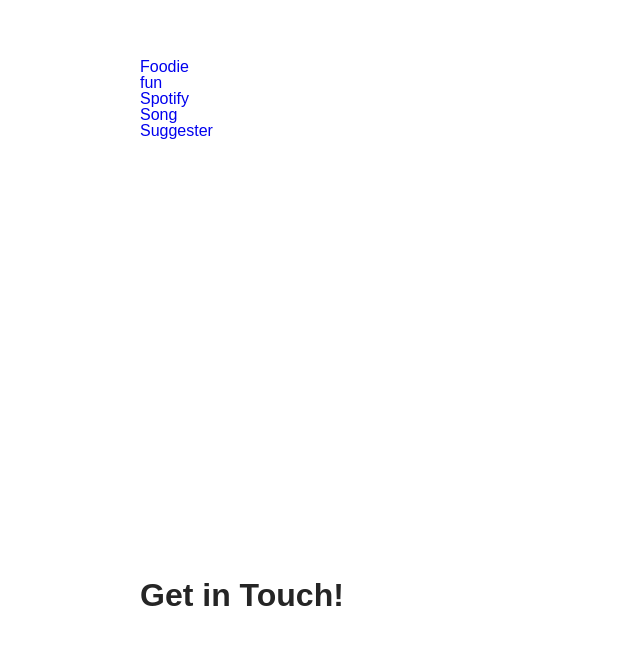
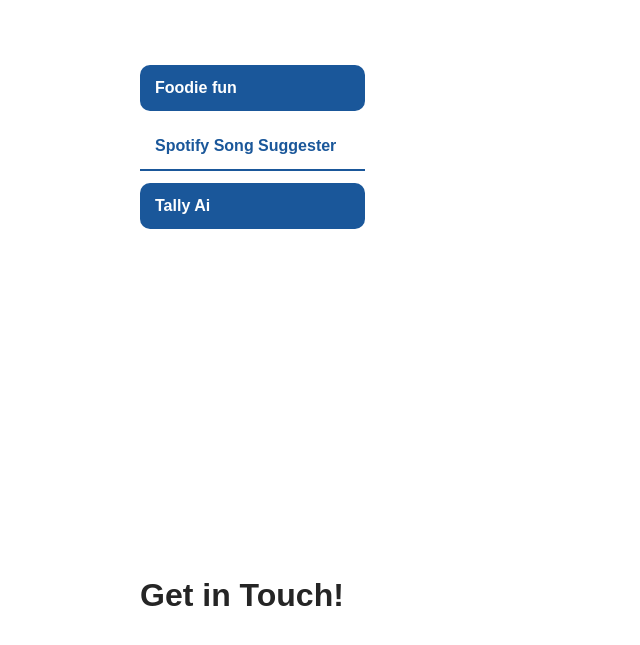
Before and after one commit to raudelf/my-portfolio, a React (Create React App) app: page /spotify-song-suggester in a window 1280 px wide. Shown: the part 1101-1746 px from the top of the page, without its empty margins (0-640 px from the left). Built offline with nearby package versions, Linux system fonts and the light colour scheme.

Commit message:
:lipstick: Styling Page
Finished styling the Project section, still need to style contact section

```diff
--- a/src/App.css
+++ b/src/App.css
@@ -15,7 +15,7 @@
   justify-content: space-around;
   align-items: center;
   transition: filter 0.3s;
-  filter: opacity(.3);
+  filter: opacity(0.3);
 }
 
 .navContainer:hover {
@@ -29,7 +29,7 @@
   justify-content: space-evenly;
 }
 
-.nav a{
+.nav a {
   padding: 2.2% 2%;
   cursor: pointer;
 }
@@ -54,7 +54,7 @@
 h3 {
   font-size: 1.2em;
   font-weight: bold;
-  color: #1A579A;
+  color: #1a579a;
 }
 
 strong {
@@ -77,7 +77,6 @@
   width: 100%;
   height: 30%;
 }
-
 
 /* Main Content */
 .mainContainer {
@@ -115,6 +114,7 @@
 
 .splitHalf {
   height: 60%;
+  width: 100%;
   display: flex;
   justify-content: space-between;
 }
@@ -123,45 +123,36 @@
   width: 30%;
   display: flex;
   flex-direction: column;
+  align-content: center;
 }
 
-.projectLinks a{
+.projectBtn {
+  color: white;
+  width: 65%;
+  background-color: #1a579a;
   text-decoration: none;
+  font-weight: bold;
+  margin: 2% 0;
+  padding: 5%;
+  border-radius: 10px;
+}
 
+.projectBtn:hover {
+  color: #1a579a;
+  background-color: white;
+  border-style: inset;
+  transition: 0.3s;
 }
 
 .projectRoutes {
   width: 60%;
 }
 
-/* Education Content */
-.educationContainer {
-  flex-wrap: wrap;
-}
-
-.schools {
-  width: 100%;
-  height: 60%;
-  display: flex;
-  justify-content: space-around;
-}
-
-/* Skills Content */
-.skillsContainer {
-  flex-wrap: wrap;
-}
-
-.skillBoxes {
-  height: 60%;
-}
-
-/* Achievements Content */
-.achievementsContainer {
-  flex-wrap: wrap;
-}
-
-.achieveBoxes {
-  height: 60%;
+.activeProject {
+  color: #1a579a;
+  background-color: white;
+  border-radius: 0;
+  border-bottom: 2px solid #1a579a;
 }
 
 /* Contact Content */
--- a/src/components/Projects.js
+++ b/src/components/Projects.js
@@ -1,27 +1,42 @@
-import React from 'react';
-import { NavLink, Route } from 'react-router-dom';
+import React from "react";
+import { NavLink, Route } from "react-router-dom";
 
 // Projects
-import FoodieFun from './projects/Foodiefun';
+import FoodieFun from "./projects/Foodiefun";
 
 const Projects = () => {
   return (
-        <div className='container projectsContainer' id='projects'>
-            <section className='sectionHeadline'>
+    <div className="container projectsContainer" id="projects">
+      <section className="sectionHeadline">
         <h1>Projects</h1>
       </section>
-            <section className='splitHalf'>
-                <div className='projectLinks'>
-                    <NavLink className='projectBtn' activeClassName='active' to='/foodie-fun'>
+      <section className="splitHalf">
+        <div className="projectLinks">
+          <NavLink
+            className="projectBtn"
+            activeClassName="activeProject"
+            to="/foodie-fun"
+          >
             Foodie fun
           </NavLink>
-                    <NavLink className='projectBtn' activeClassName='active' to='/spotify-song-suggester'>
+          <NavLink
+            className="projectBtn"
+            activeClassName="activeProject"
+            to="/spotify-song-suggester"
+          >
             Spotify Song Suggester
           </NavLink>
+          <NavLink
+            className="projectBtn"
+            activeClassName="activeProject"
+            to="/tally-ai"
+          >
+            Tally Ai
+          </NavLink>
         </div>
-                <div className='projectRoutes'>
-                    <Route exact path='/foodie-fun' component={FoodieFun}/>
-                    <Route path='/spotify-song-suggester' />
+        <div className="projectRoutes">
+          <Route exact path="/foodie-fun" component={FoodieFun} />
+          <Route path="/spotify-song-suggester" />
         </div>
       </section>
     </div>
```
Lines whose indentation alone changed are shown as unchanged.
